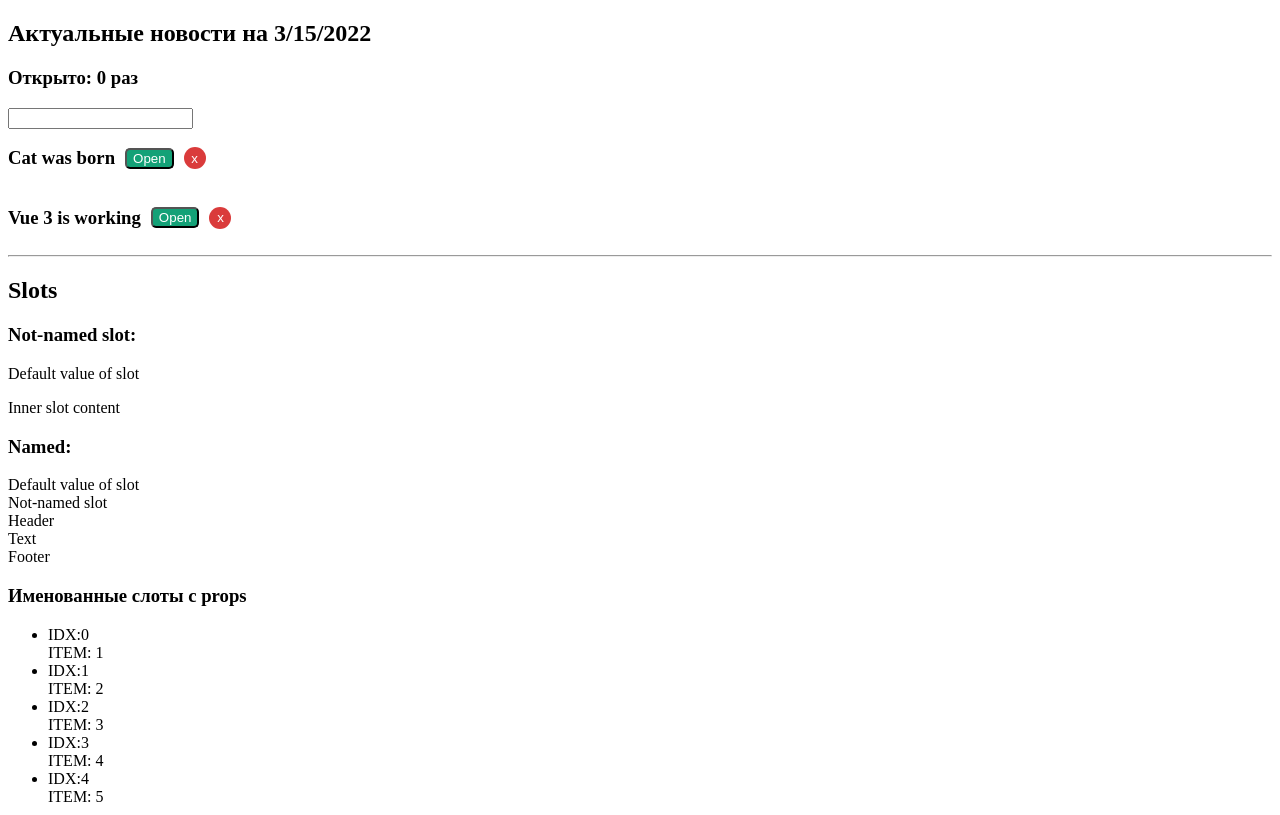
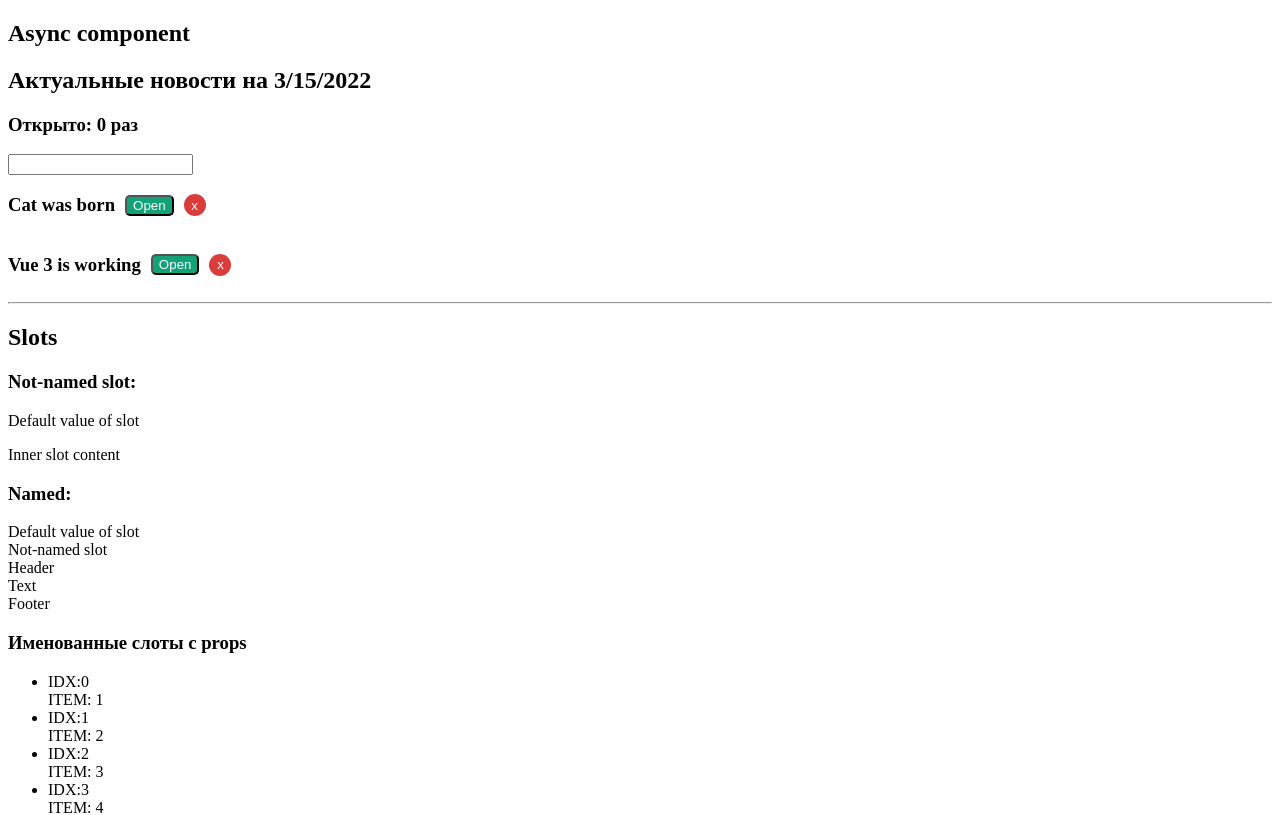
Before and after one commit to bamfl/vue, a Vue app in the folder module-06-vue-components/: page / in a window 1280 px wide. Shown: the top 815 px of the page. Built offline with nearby package versions, Linux system fonts and the light colour scheme.

Commit message:
feat: start vue forms

```diff
--- a/module-06-vue-components/src/App.vue
+++ b/module-06-vue-components/src/App.vue
@@ -1,4 +1,6 @@
 <template>
+  <async-component></async-component>
+
   <h2>Актуальные новости на {{ now }}</h2>
   <h3>Открыто: {{ openCount }} раз</h3>
 
--- /dev/null
+++ b/module-06-vue-components/src/components/AsyncComponent.vue
@@ -0,0 +1,9 @@
+<template>
+  <h2>Async component</h2>
+</template>
+
+<script>
+export default {};
+</script>
+
+<style lang="scss" scoped></style>
--- a/module-06-vue-components/src/main.js
+++ b/module-06-vue-components/src/main.js
@@ -1,7 +1,8 @@
 import './styles/style.scss';
-import { createApp } from 'vue';
+import { createApp, defineAsyncComponent } from 'vue';
 import App from './App.vue';
 
 const app = createApp(App);
 app.config.unwrapInjectedRef = true;
+app.component('async-component', defineAsyncComponent(() => import('./components/AsyncComponent.vue')));
 app.mount('#app');
```
